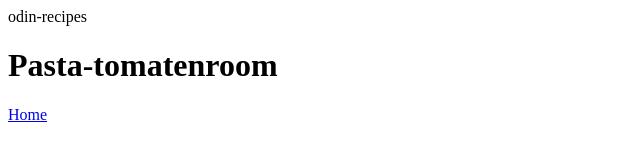
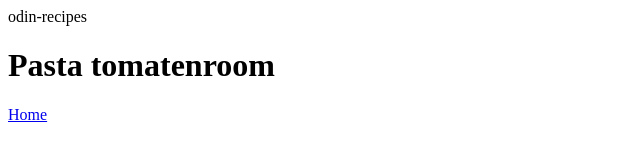
Before and after one commit to vicm-code/odin-recipes, a plain HTML site: page recipes/pasta-tomatenroom.html in a window 1280 px wide. Shown: the whole page, without its empty margins (0-640 px from the left). Drawn offline with Linux system fonts and the light colour scheme.

Commit message:
fix: spelling err in pasta-tomatenroom

```diff
--- a/recipes/pasta-tomatenroom.html
+++ b/recipes/pasta-tomatenroom.html
@@ -2,7 +2,7 @@
 <html lang="en">
 
 <head>odin-recipes</head>
-<h1>Pasta-tomatenroom</h1>
+<h1>Pasta tomatenroom</h1>
 <a href="../index.html">Home</a>
 
 </html>
```
